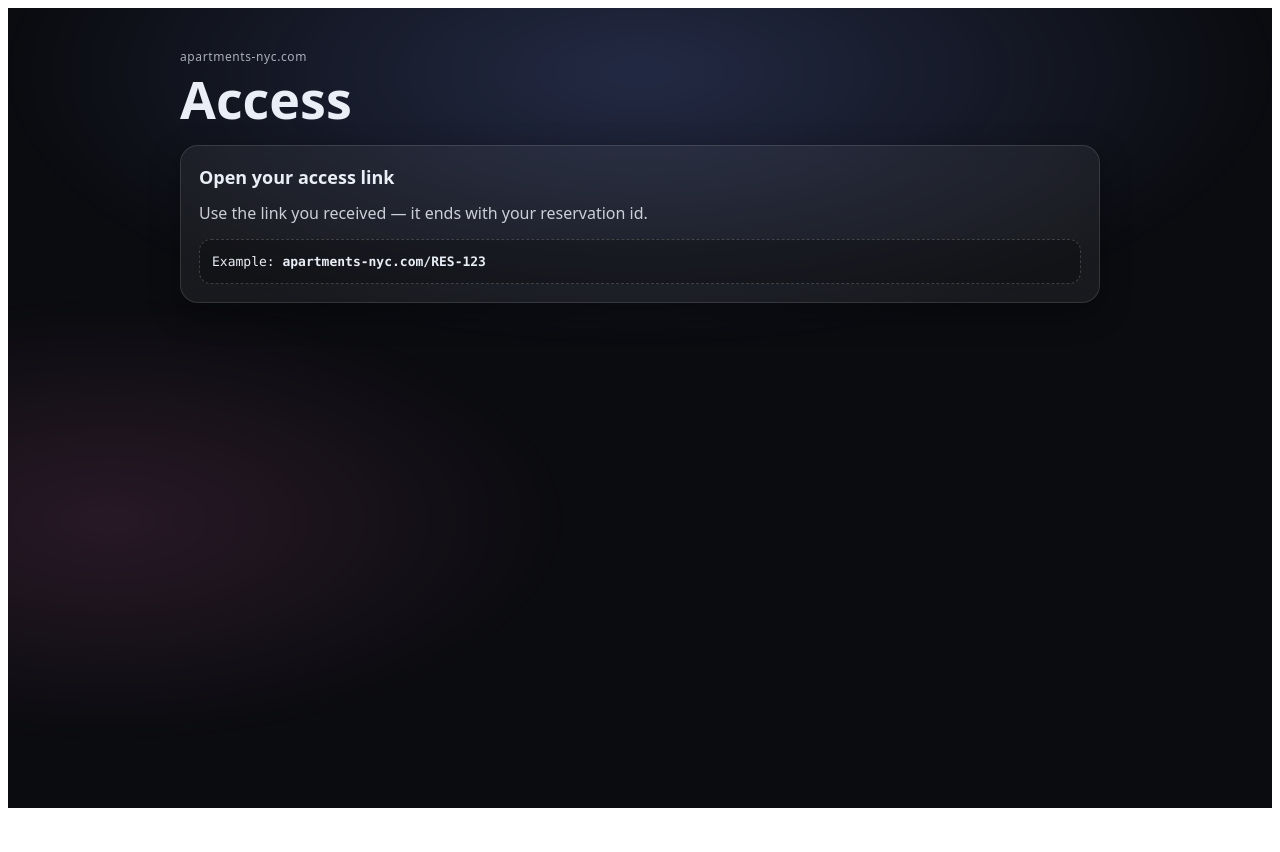
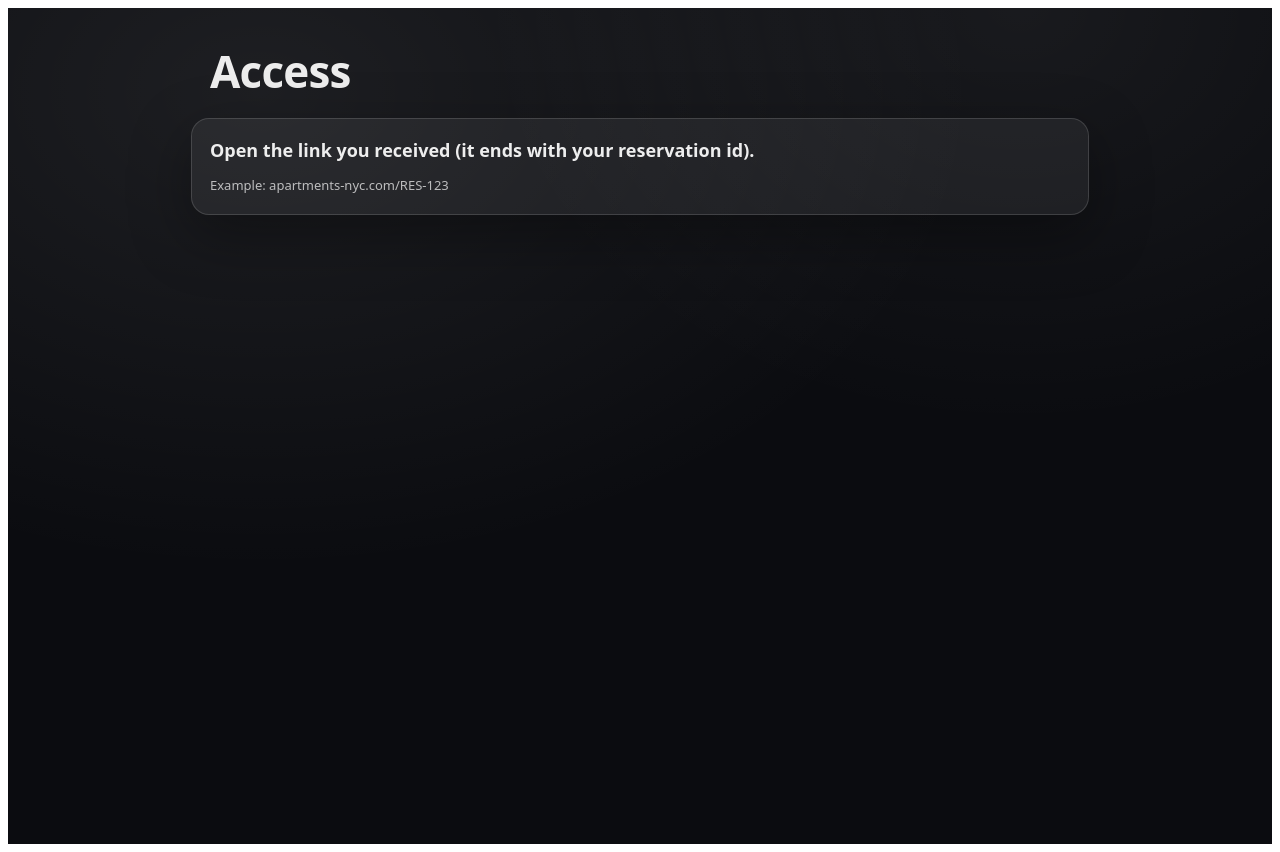
Before and after one commit to victortalentum/real-estate-access, a React app in the folder str-access/frontend/: page / in a window 1280 px wide. Before the commit the page ends 816 px from the top, so only its background shows below. Built offline with nearby package versions, Linux system fonts and the light colour scheme; the HTML template or start-up script is replaced by a standard one.

Commit message:
Pretty access UI + robust JSON fetch

```diff
--- a/str-access/frontend/src/App.tsx
+++ b/str-access/frontend/src/App.tsx
@@ -1,11 +1,6 @@
 import { useEffect, useMemo, useState } from "react";
 
-type Step = {
-  id: string;
-  title: string;
-  description?: string;
-  actionLabel?: string;
-};
+type Step = { id: string; title: string; description?: string; actionLabel?: string };
 
 type Reservation = {
   reservationId: string;
@@ -21,13 +16,36 @@ function formatDate(iso?: string) {
   if (!iso) return "—";
   const d = new Date(iso);
   if (Number.isNaN(d.getTime())) return iso;
-  return d.toLocaleString(undefined, { weekday: "short", month: "short", day: "2-digit", hour: "2-digit", minute: "2-digit" });
+  return d.toLocaleString(undefined, { weekday: "short", month: "short", day: "numeric", hour: "2-digit", minute: "2-digit" });
+}
+
+async function safeJson(res: Response) {
+  const ct = res.headers.get("content-type") || "";
+  const text = await res.text();
+
+  // Si no es JSON, te enseñamos un snippet para debug
+  if (!ct.includes("application/json")) {
+    const snippet = text.slice(0, 220).replace(/\s+/g, " ").trim();
+    throw new Error(`API returned non-JSON (HTTP ${res.status}). ${snippet}`);
+  }
+
+  try {
+    return JSON.parse(text);
+  } catch {
+    const snippet = text.slice(0, 220).replace(/\s+/g, " ").trim();
+    throw new Error(`Invalid JSON (HTTP ${res.status}). ${snippet}`);
+  }
 }
 
 export default function App() {
   const reservationId = useMemo(() => {
     const p = window.location.pathname.replace(/^\/+/, "").trim(); // "RES-123"
-    return p || null;
+    if (!p) return null;
+
+    // Evita confusiones si alguien abre /api/... en el navegador:
+    if (p.startsWith("api/")) return null;
+
+    return p;
   }, []);
 
   const [loading, setLoading] = useState<boolean>(!!reservationId);
@@ -42,92 +60,76 @@ export default function App() {
       setError(null);
 
       try {
-        const url = `/api/reservations/by-id/${encodeURIComponent(reservationId)}`;
-        const res = await fetch(url, { headers: { "Accept": "application/json" } });
+        const url = `${window.location.origin}/api/reservations/by-id/${encodeURIComponent(reservationId)}`;
 
-        const ct = res.headers.get("content-type") || "";
-        if (!ct.includes("application/json")) {
-          const txt = await res.text();
-          throw new Error(
-            `API returned non-JSON (HTTP ${res.status}). This usually means /api is being caught by the SPA fallback.\n\nFirst bytes:\n${txt.slice(0, 200)}`
-          );
-        }
+        const res = await fetch(url, {
+          headers: { Accept: "application/json" },
+          cache: "no-store",
+        });
 
-        const data = await res.json();
+        const data = await safeJson(res);
+
         if (!res.ok || !data?.ok) throw new Error(data?.error || `HTTP ${res.status}`);
 
         setReservation(data.reservation);
       } catch (e: any) {
         setError(e?.message || String(e));
-        setReservation(null);
       } finally {
         setLoading(false);
       }
     })();
   }, [reservationId]);
 
-  // ---------- UI ----------
+  // Pantalla “home” si abren apartments-nyc.com sin /RES-xxx
+  if (!reservationId) {
     return (
-    <div style={styles.page}>
-      <div style={styles.bgGlow} />
+      <div style={styles.shell}>
+        <div style={styles.header}>
+          <div style={styles.h1}>Access</div>
+        </div>
 
-      <div style={styles.shell}>
-        <header style={styles.header}>
-          <div>
-            <div style={styles.kicker}>apartments-nyc.com</div>
-            <h1 style={styles.h1}>Access</h1>
-          </div>
-          {reservationId && <span style={styles.badge}>Reservation {reservationId}</span>}
-        </header>
-
-        {!reservationId && (
         <div style={styles.card}>
-            <h2 style={styles.h2}>Open your access link</h2>
-            <p style={styles.p}>
-              Use the link you received — it ends with your reservation id.
-            </p>
-            <div style={styles.monoBox}>
-              Example: <b>apartments-nyc.com/RES-123</b>
+          <div style={styles.cardTitle}>Open the link you received (it ends with your reservation id).</div>
+          <div style={styles.muted}>Example: apartments-nyc.com/RES-123</div>
         </div>
       </div>
-        )}
+    );
+  }
 
-        {reservationId && loading && (
-          <div style={styles.card}>
-            <h2 style={styles.h2}>Loading…</h2>
-            <p style={styles.p}>Fetching your stay details.</p>
+  return (
+    <div style={styles.shell}>
+      <div style={styles.header}>
+        <div style={styles.h1}>Access</div>
+        <div style={styles.pill}>apartments-nyc.com</div>
       </div>
-        )}
 
-        {reservationId && !loading && error && (
-          <div style={{ ...styles.card, borderColor: "rgba(255, 90, 90, 0.35)" }}>
-            <h2 style={{ ...styles.h2, color: "#ffb4b4" }}>Something went wrong</h2>
-            <pre style={styles.pre}>{error}</pre>
-
-            <div style={styles.row}>
-              <a style={styles.btn} href={`/api/health`} target="_blank" rel="noreferrer">Check API health</a>
-              <button style={styles.btnSecondary} onClick={() => window.location.reload()}>Refresh</button>
+      <div style={{ ...styles.card, gap: 14 }}>
+        <div style={styles.topRow}>
+          <div>
+            <div style={{ ...styles.h2, marginBottom: 6 }}>{reservation?.property || "Your stay"}</div>
+            <div style={styles.subtitle}>
+              <div>Reservation {reservationId}</div>
+              {reservation?.name ? <div>Guest: {reservation.name}</div> : null}
+              {reservation?.address ? <div>{reservation.address}</div> : null}
             </div>
           </div>
-        )}
+          <span style={styles.statusPill}>{loading ? "Loading" : error ? "Issue" : "Active"}</span>
+        </div>
 
-        {reservationId && !loading && !error && reservation && (
-          <>
-            <div style={styles.card}>
-              <div style={styles.topRow}>
-                <div>
-                  <h2 style={styles.h2} style={{ marginBottom: 6 }}>
-                    {reservation.property || "Your stay"}
-                  </h2>
-                  <div style={styles.subtle}>
-                    {reservation.name ? `Guest: ${reservation.name}` : null}
-                    {reservation.name && reservation.address ? " • " : null}
-                    {reservation.address || ""}
+        {loading ? (
+          <div style={styles.notice}>Loading…</div>
+        ) : error ? (
+          <div style={{ ...styles.notice, borderColor: "rgba(255,120,120,0.35)" }}>
+            <div style={{ fontWeight: 700, marginBottom: 6 }}>Error</div>
+            <div style={{ whiteSpace: "pre-wrap" }}>{error}</div>
+            <div style={{ marginTop: 10, opacity: 0.8, fontSize: 13 }}>
+              Tip: prueba también abrir <b>/api/health</b> y <b>/api/reservations/by-id/{reservationId}</b> para ver si responde JSON.
             </div>
           </div>
-                <span style={styles.statusPill}>Active</span>
-              </div>
-
+        ) : !reservation ? (
+          <div style={styles.notice}>Reservation not found</div>
+        ) : (
+          <>
             <div style={styles.grid2}>
               <div style={styles.kv}>
                 <div style={styles.k}>Check-in</div>
@@ -139,173 +141,135 @@ export default function App() {
               </div>
             </div>
 
-              <div style={styles.row}>
-                <button style={styles.btnPrimary} onClick={() => alert("Next: connect to Hospitable / door unlock")}>
-                  Open door (soon)
-                </button>
-                <button style={styles.btnSecondary} onClick={() => window.location.reload()}>
-                  Refresh
-                </button>
+            <div style={{ marginTop: 6 }}>
+              <div style={styles.sectionTitle}>Steps</div>
+
+              <div style={styles.steps}>
+                {(reservation.steps && reservation.steps.length ? reservation.steps : demoSteps).map((s) => (
+                  <div key={s.id} style={styles.stepCard}>
+                    <div style={styles.stepTop}>
+                      <div style={styles.stepTitle}>{s.title}</div>
+                      {s.actionLabel ? <button style={styles.btn}>{s.actionLabel}</button> : null}
                     </div>
-            </div>
-
-            <div style={styles.card}>
-              <h3 style={styles.h3}>Steps</h3>
-              <div style={{ display: "grid", gap: 10 }}>
-                {(reservation.steps?.length ? reservation.steps : [
-                  { id: "1", title: "Arrive at the building", description: "Go to the main entrance and get ready to buzz in." },
-                  { id: "2", title: "Get access", description: "Use the access link to open the door (we’ll hook this to Hospitable next)." },
-                  { id: "3", title: "Find the unit", description: "Follow the building signage and head to your apartment." }
-                ]).map((s, idx) => (
-                  <div key={s.id} style={styles.step}>
-                    <div style={styles.stepIndex}>{idx + 1}</div>
-                    <div>
-                      <div style={styles.stepTitle}>{s.title}</div>
-                      {s.description && <div style={styles.stepDesc}>{s.description}</div>}
-                      {s.actionLabel && <button style={{ ...styles.btnSecondary, marginTop: 10 }}>{s.actionLabel}</button>}
-                    </div>
+                    {s.description ? <div style={styles.stepDesc}>{s.description}</div> : null}
                   </div>
                 ))}
               </div>
             </div>
-
-            <footer style={styles.footer}>
-              <div style={styles.footerText}>If you need help, reply to the message where you received this link.</div>
-            </footer>
           </>
         )}
+      </div>
+
+      <div style={styles.footer}>
+        <div style={styles.muted}>
+          This page is unique per reservation. We’ll connect it to Hospitable next.
+        </div>
       </div>
     </div>
   );
 }
 
+const demoSteps: Step[] = [
+  { id: "s1", title: "Building entry", description: "Use the intercom link (or call button) to open the main door.", actionLabel: "Open door" },
+  { id: "s2", title: "Apartment entry", description: "Use the keypad code (shown here later) or smart lock link.", actionLabel: "Get code" },
+  { id: "s3", title: "Wi-Fi", description: "Network name and password will appear here.", actionLabel: "Copy" },
+];
+
 const styles: Record<string, React.CSSProperties> = {
-  page: {
+  shell: {
     minHeight: "100vh",
-    background: "#0b0c10",
-    color: "#eaeef6",
-    position: "relative",
-    overflow: "hidden",
-    fontFamily: "ui-sans-serif, system-ui, -apple-system, Segoe UI, Roboto, Helvetica, Arial"
+    padding: 18,
+    display: "flex",
+    flexDirection: "column",
+    alignItems: "center",
+    background: "radial-gradient(1200px 800px at 20% 10%, rgba(255,255,255,0.08), transparent 60%), radial-gradient(900px 700px at 80% 0%, rgba(255,255,255,0.06), transparent 60%), #0b0c10",
+    color: "rgba(255,255,255,0.92)",
   },
-  bgGlow: {
-    position: "absolute",
-    inset: "-20%",
-    background:
-      "radial-gradient(60% 40% at 50% 20%, rgba(120, 150, 255, 0.22) 0%, rgba(0,0,0,0) 60%), radial-gradient(40% 30% at 20% 60%, rgba(255, 120, 200, 0.12) 0%, rgba(0,0,0,0) 65%)",
-    filter: "blur(10px)",
-    pointerEvents: "none"
+  header: {
+    width: "100%",
+    maxWidth: 860,
+    display: "flex",
+    alignItems: "center",
+    justifyContent: "space-between",
+    marginTop: 12,
+    marginBottom: 14,
   },
-  shell: { width: "min(920px, 92vw)", margin: "0 auto", padding: "40px 0 60px", position: "relative" },
-  header: { display: "flex", justifyContent: "space-between", alignItems: "flex-end", gap: 16, marginBottom: 18 },
-  kicker: { fontSize: 12, opacity: 0.7, letterSpacing: 0.6 },
-  h1: { fontSize: 52, lineHeight: 1.05, margin: "6px 0 0", fontWeight: 800 },
-  badge: {
-    fontSize: 12,
-    padding: "8px 10px",
+  h1: { fontSize: 44, fontWeight: 800, letterSpacing: -0.8 },
+  pill: {
+    padding: "8px 12px",
     borderRadius: 999,
     border: "1px solid rgba(255,255,255,0.15)",
     background: "rgba(255,255,255,0.06)",
-    whiteSpace: "nowrap"
+    fontSize: 13,
+    opacity: 0.9,
   },
   card: {
+    width: "100%",
+    maxWidth: 860,
     borderRadius: 18,
+    border: "1px solid rgba(255,255,255,0.14)",
+    background: "rgba(255,255,255,0.06)",
+    boxShadow: "0 20px 60px rgba(0,0,0,0.35)",
+    padding: 18,
+    display: "flex",
+    flexDirection: "column",
+  },
+  cardTitle: { fontSize: 18, fontWeight: 700, marginBottom: 8 },
+  topRow: { display: "flex", justifyContent: "space-between", alignItems: "flex-start", gap: 12 },
+  h2: { fontSize: 22, fontWeight: 800, letterSpacing: -0.3 },
+  subtitle: { fontSize: 14, opacity: 0.85, display: "grid", gap: 4 },
+  statusPill: {
+    padding: "6px 10px",
+    borderRadius: 999,
+    border: "1px solid rgba(255,255,255,0.16)",
+    background: "rgba(255,255,255,0.05)",
+    fontSize: 12,
+    fontWeight: 700,
+  },
+  notice: {
+    marginTop: 8,
+    borderRadius: 14,
+    border: "1px solid rgba(255,255,255,0.14)",
+    background: "rgba(0,0,0,0.18)",
+    padding: 14,
+    fontSize: 14,
+  },
+  grid2: {
+    display: "grid",
+    gridTemplateColumns: "1fr 1fr",
+    gap: 12,
+    marginTop: 10,
+  },
+  kv: {
+    borderRadius: 14,
     border: "1px solid rgba(255,255,255,0.12)",
+    background: "rgba(0,0,0,0.14)",
+    padding: 12,
+  },
+  k: { fontSize: 12, opacity: 0.75, marginBottom: 6 },
+  v: { fontSize: 14, fontWeight: 700 },
+  sectionTitle: { fontSize: 16, fontWeight: 800, marginTop: 12, marginBottom: 10 },
+  steps: { display: "grid", gap: 10 },
+  stepCard: {
+    borderRadius: 14,
+    border: "1px solid rgba(255,255,255,0.12)",
+    background: "rgba(0,0,0,0.14)",
+    padding: 12,
+  },
+  stepTop: { display: "flex", justifyContent: "space-between", gap: 10, alignItems: "center" },
+  stepTitle: { fontSize: 14, fontWeight: 800 },
+  stepDesc: { fontSize: 13, opacity: 0.85, marginTop: 6, lineHeight: 1.35 },
+  btn: {
+    border: "1px solid rgba(255,255,255,0.18)",
     background: "rgba(255,255,255,0.06)",
-    backdropFilter: "blur(10px)",
-    padding: 18,
-    boxShadow: "0 10px 30px rgba(0,0,0,0.35)",
-    marginTop: 14
+    color: "rgba(255,255,255,0.92)",
+    padding: "7px 10px",
+    borderRadius: 12,
+    fontSize: 12,
+    fontWeight: 700,
+    cursor: "pointer",
+    whiteSpace: "nowrap",
   },
-  h2: { fontSize: 18, margin: 0, fontWeight: 750 },
-  h3: { fontSize: 16, margin: 0, fontWeight: 750 },
-  p: { margin: "10px 0 0", opacity: 0.85 },
-  monoBox: {
-    marginTop: 14,
-    padding: 12,
-    borderRadius: 12,
-    border: "1px dashed rgba(255,255,255,0.18)",
-    background: "rgba(0,0,0,0.25)",
-    fontFamily: "ui-monospace, SFMono-Regular, Menlo, Monaco, Consolas, 'Liberation Mono', 'Courier New', monospace",
-    fontSize: 13
-  },
-  pre: {
-    marginTop: 12,
-    whiteSpace: "pre-wrap",
-    padding: 12,
-    borderRadius: 12,
-    background: "rgba(0,0,0,0.35)",
-    border: "1px solid rgba(255,255,255,0.12)",
-    fontSize: 12,
-    lineHeight: 1.4
-  },
-  row: { display: "flex", gap: 10, marginTop: 14, flexWrap: "wrap" },
-  btn: {
-    display: "inline-flex",
-    alignItems: "center",
-    justifyContent: "center",
-    padding: "10px 12px",
-    borderRadius: 12,
-    border: "1px solid rgba(255,255,255,0.15)",
-    background: "rgba(255,255,255,0.06)",
-    color: "#eaeef6",
-    textDecoration: "none",
-    fontWeight: 650
-  },
-  btnPrimary: {
-    padding: "12px 14px",
-    borderRadius: 14,
-    border: "1px solid rgba(255,255,255,0.18)",
-    background: "rgba(120,150,255,0.25)",
-    color: "#ffffff",
-    fontWeight: 800,
-    cursor: "pointer"
-  },
-  btnSecondary: {
-    padding: "12px 14px",
-    borderRadius: 14,
-    border: "1px solid rgba(255,255,255,0.15)",
-    background: "rgba(255,255,255,0.06)",
-    color: "#eaeef6",
-    fontWeight: 750,
-    cursor: "pointer"
-  },
-  topRow: { display: "flex", alignItems: "flex-start", justifyContent: "space-between", gap: 12 },
-  subtle: { opacity: 0.8, marginTop: 4 },
-  statusPill: {
-    fontSize: 12,
-    padding: "7px 10px",
-    borderRadius: 999,
-    background: "rgba(0, 255, 180, 0.10)",
-    border: "1px solid rgba(0, 255, 180, 0.25)",
-    color: "rgba(190, 255, 235, 1)",
-    whiteSpace: "nowrap"
-  },
-  grid2: { display: "grid", gridTemplateColumns: "1fr 1fr", gap: 10, marginTop: 14 },
-  kv: { padding: 12, borderRadius: 14, border: "1px solid rgba(255,255,255,0.10)", background: "rgba(0,0,0,0.20)" },
-  k: { fontSize: 12, opacity: 0.75 },
-  v: { marginTop: 6, fontWeight: 750 },
-  step: {
-    display: "grid",
-    gridTemplateColumns: "36px 1fr",
-    gap: 12,
-    padding: 12,
-    borderRadius: 14,
-    border: "1px solid rgba(255,255,255,0.10)",
-    background: "rgba(0,0,0,0.18)"
-  },
-  stepIndex: {
-    width: 36,
-    height: 36,
-    borderRadius: 12,
-    display: "grid",
-    placeItems: "center",
-    fontWeight: 900,
-    background: "rgba(255,255,255,0.08)",
-    border: "1px solid rgba(255,255,255,0.12)"
-  },
-  stepTitle: { fontWeight: 850 },
-  stepDesc: { opacity: 0.82, marginTop: 4, lineHeight: 1.35 },
-  footer: { marginTop: 16, opacity: 0.7, fontSize: 12 },
-  footerText: { padding: "0 4px" }
+  muted: { opacity: 0.75, fontSize: 13, marginTop: 4 },
+  footer: { width: "100%", maxWidth: 860, marginTop: 14, paddingBottom: 16 },
 };
```
Also changed, not shown: str-access/frontend/vercel.json. Lines whose indentation alone changed are shown as unchanged.
